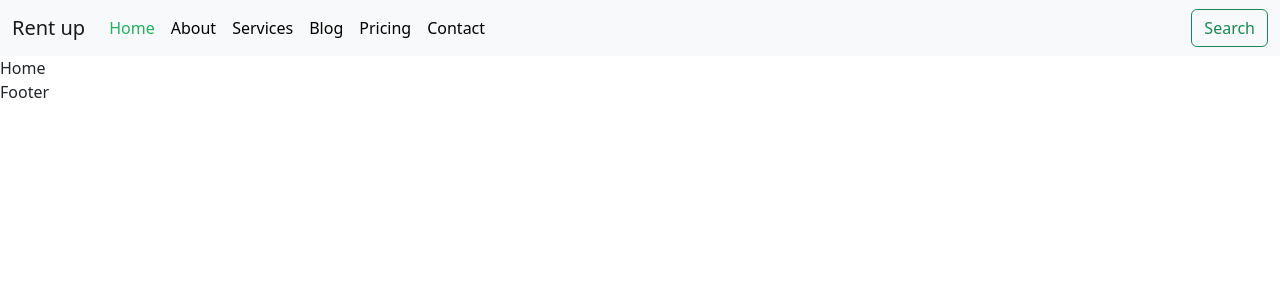
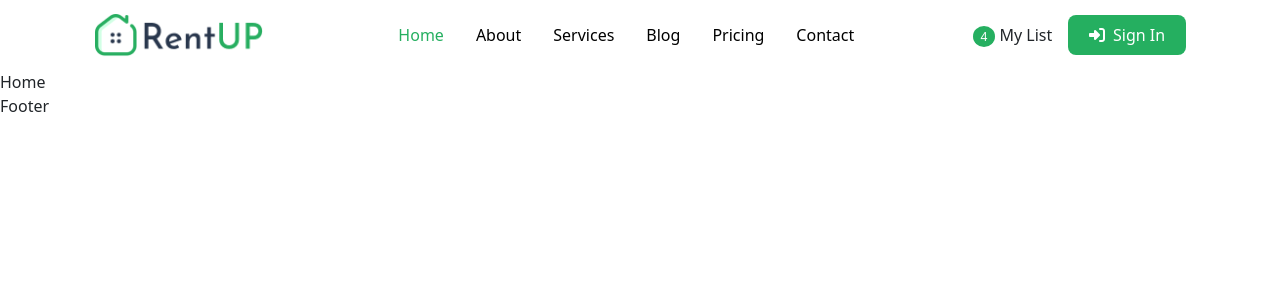
Before and after one commit to ShaimaaAKamal/realState, a React (Create React App) app: page / in a window 1280 px wide. Shown: the top 300 px of the page. Built offline with nearby package versions, Linux system fonts and the light colour scheme.

Commit message:
implement navbar

```diff
--- a/src/Components/Shared/Navbar/Navbar.jsx
+++ b/src/Components/Shared/Navbar/Navbar.jsx
@@ -1,40 +1,56 @@
 import React from 'react';
 import { NavLink } from 'react-router-dom';
-
-
+import styles from './navbar.module.css'
+import logo from '../../../assets/images/logo.png'
 export default function Navbar() {
+  const handleMenuClick=(e)=>{
+      const open=document.querySelector('.open');
+      const close=document.querySelector('.close');
+      open.classList.toggle('d-none');
+      close.classList.toggle('d-none');
+  }
   return (
     <div>
-      <nav className="navbar navbar-expand-lg bg-light">
-  <div className="container-fluid">
-    <NavLink className="navbar-brand" to="">Rent up</NavLink>
-    <button className="navbar-toggler" type="button" data-bs-toggle="collapse" data-bs-target="#navbarSupportedContent" aria-controls="navbarSupportedContent" aria-expanded="false" aria-label="Toggle navigation">
-      <span className="navbar-toggler-icon"></span>
+      <nav className="navbar navbar-expand-lg">
+  <div className="container-lg px-lg-4 px-0">
+    <NavLink className="navbar-brand ms-2 ms-lg-0" to="">
+      <img src={logo} alt="Rent up logo images" className={styles.logoWidth} />
+    </NavLink>
+    <button className="navbar-toggler rounded-1 me-2 me-lg-0 text-white bgSite py-3 px-4 " type="button" onClick={handleMenuClick} data-bs-toggle="collapse" data-bs-target="#navbarSupportedContent" aria-controls="navbarSupportedContent" aria-expanded="false" aria-label="Toggle navigation">
+       <i className="fa-solid fa-bars open"></i>
+       <i className="fa-solid fa-xmark d-none close"></i>
     </button>
     <div className="collapse navbar-collapse" id="navbarSupportedContent">
-      <ul className="navbar-nav me-auto mb-2 mb-lg-0">
+      <ul className="navbar-nav mx-auto mb-2 mb-lg-0 px-4 px-lg-0">
         <li className="nav-item">
-             <NavLink className="nav-link" aria-current="page" to="">Home</NavLink>
+             <NavLink className="nav-link px-lg-3" aria-current="page" to="">Home</NavLink>
         </li>
         <li className="nav-item">
-              <NavLink className="nav-link" to="/about">About</NavLink>
+              <NavLink className="nav-link px-lg-3" to="/about">About</NavLink>
         </li>
          <li className="nav-item">
-              <NavLink className="nav-link" to="/services">Services</NavLink>
+              <NavLink className="nav-link px-lg-3" to="/services">Services</NavLink>
         </li>
           <li className="nav-item">
-             <NavLink className="nav-link" to="/blog">Blog</NavLink>
+             <NavLink className="nav-link px-lg-3" to="/blog">Blog</NavLink>
           </li>
            <li className="nav-item">
-             <NavLink className="nav-link" to="/pricing">Pricing</NavLink>
+             <NavLink className="nav-link  px-lg-3" to="/pricing">Pricing</NavLink>
           </li>
            <li className="nav-item">
-             <NavLink className="nav-link" to="/contact">Contact</NavLink>
+             <NavLink className="nav-link  px-lg-3" to="/contact">Contact</NavLink>
           </li>
 
       </ul>
-      <form className="d-flex" role="search">
-        <button className="btn btn-outline-success" type="submit">Search</button>
+      <form className="d-none d-lg-flex align-items-center" role="search">
+        <span>
+           <span className="badge bgSite  small me-1 rounded-circle">4</span>
+           <span>My List</span>
+        </span>
+        <button className="ms-3 mainBtn" type="submit">
+          <i className="fa-solid fa-right-to-bracket me-2"></i>
+          <span>Sign In</span>
+          </button>
       </form>
     </div>
   </div>
```
